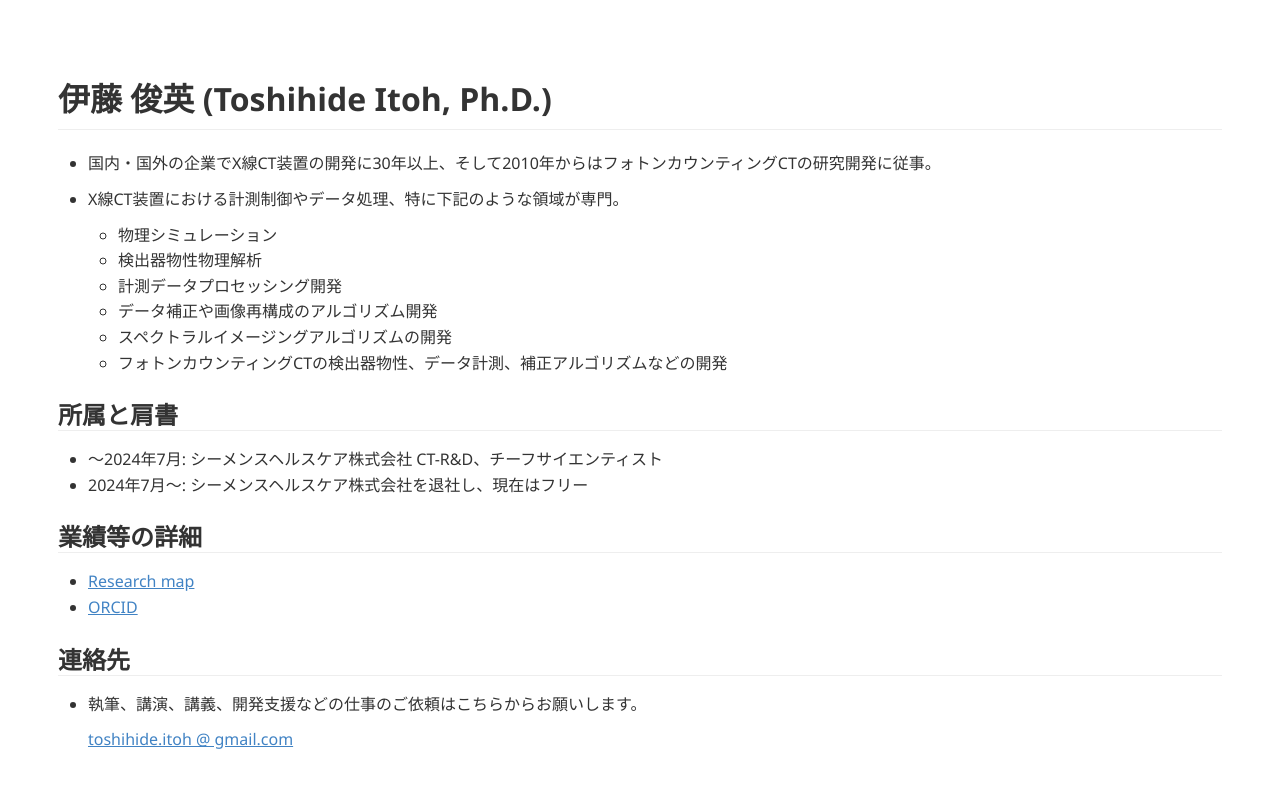
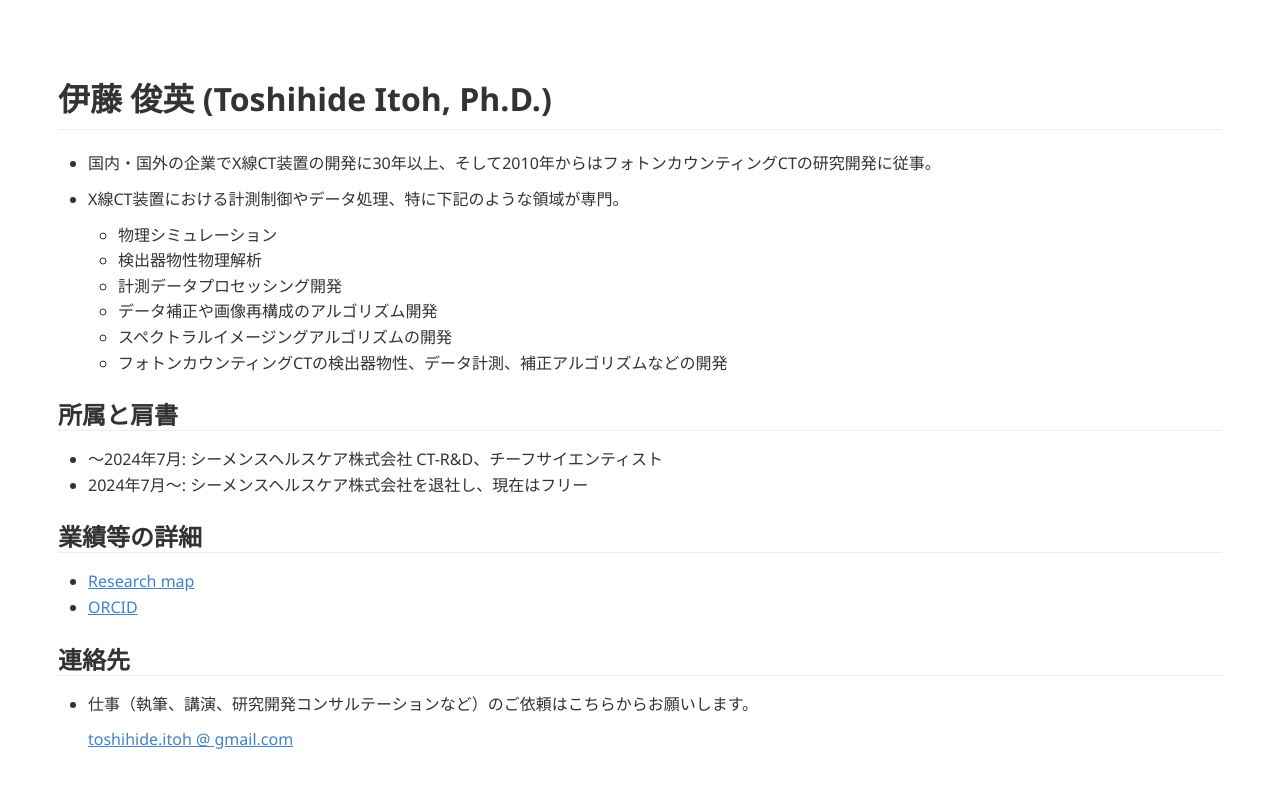
Before and after one commit to tnitoh/tnitoh.github.io, a Jekyll site: the page built from index.md, in a window 1280 px wide. Shown: the top 788 px of the page. Built offline with Jekyll 4.4.1, drawn with Linux system fonts in a browser that asks for light colours; Markdown is read by kramdown in place of the engine named in the settings.

Commit message:
Update index.md

```diff
--- a/index.md
+++ b/index.md
@@ -29,6 +29,6 @@ title: Toshihide Itoh's web page
 
 
 ## 連絡先
-- 執筆、講演、講義、開発支援などの仕事のご依頼はこちらからお願いします。
+- 仕事（執筆、講演、研究開発コンサルテーションなど）のご依頼はこちらからお願いします。
 
   [toshihide.itoh @ gmail.com](contact_note.md)
```
